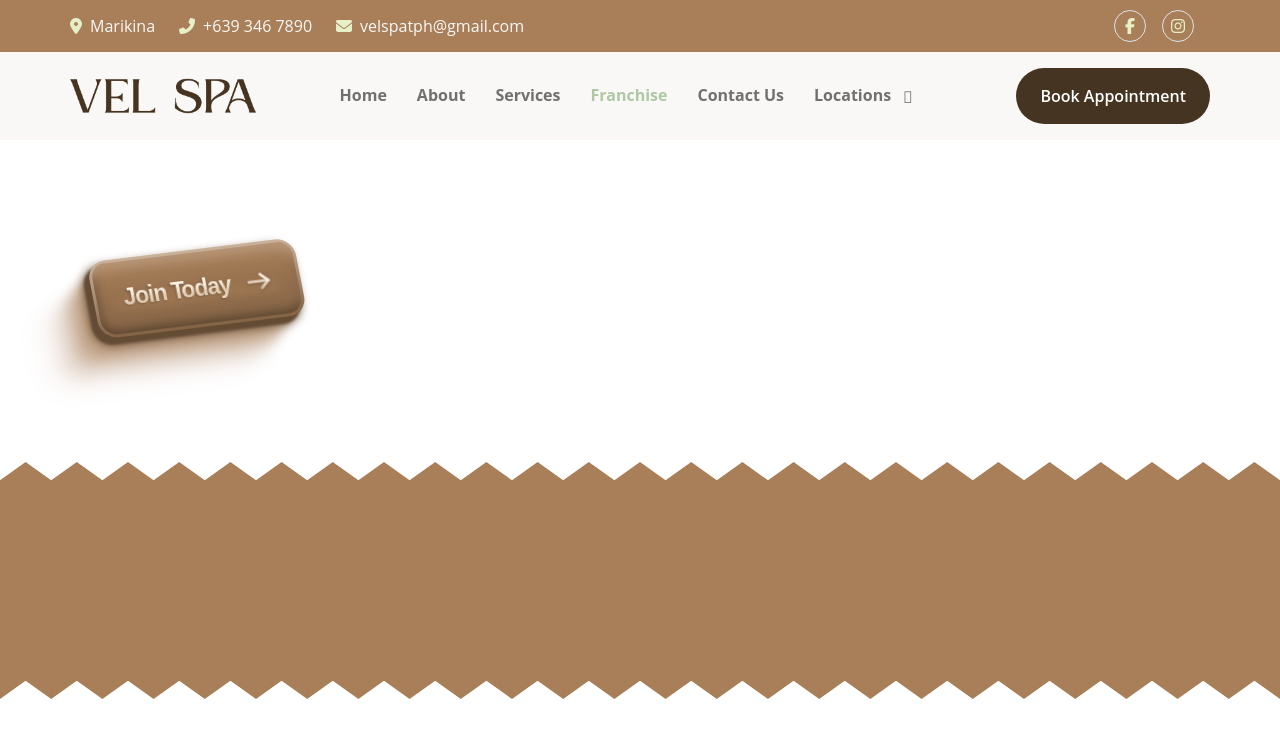
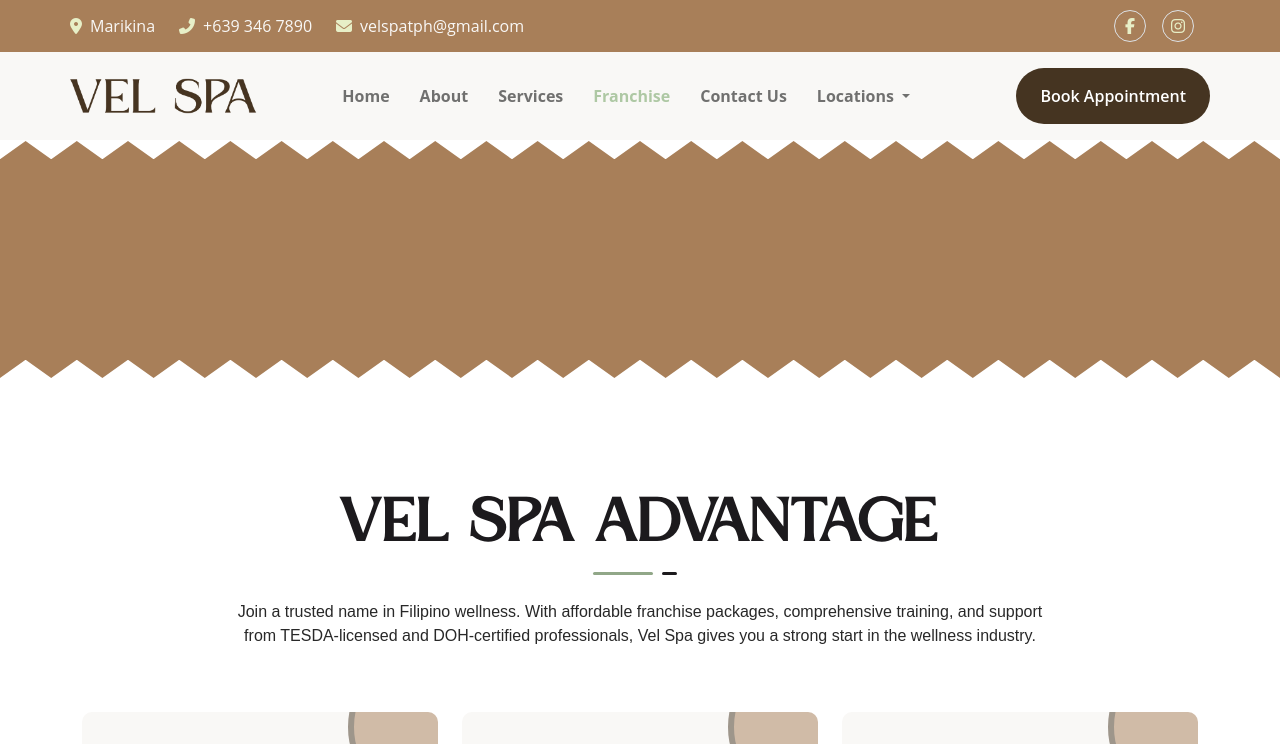
Before and after one commit to seybyiiii/VelSpa-demo, a plain HTML site: page franchise.html in a window 1280 px wide. Shown: the top 744 px of the page. Drawn offline with nearby package versions, Linux system fonts and the light colour scheme.

Commit message:
franchise and redirect

```diff
--- a/css/style.css
+++ b/css/style.css
@@ -707,12 +707,11 @@ body.fade-in {
   color: #aec8a4;
 }
 
-.navbar .dropdown-toggle::after {
+.navbar .dropdown-toggle {
   border: none;
   content: "\f107";
   font-weight: 700;
   vertical-align: middle;
-  margin-left: 8px;
 }
 
 @media (min-width: 1200px) {
@@ -740,6 +739,7 @@ body.fade-in {
   border-radius: 10px !important;
   transition: 0.5s;
   opacity: 1;
+  box-shadow: 0 8px 8px -4px #453421;
 }
 
 @media (min-width: 1200px) {
@@ -1633,6 +1633,12 @@ video {
 	}
 }
 
+@media (max-width:360px)  {
+	.h-125 {
+		height: 180px;
+	}
+}
+
 .location {
   background-position: center center;
   background-repeat: no-repeat;
--- a/franchise.html
+++ b/franchise.html
@@ -61,7 +61,7 @@
         </div> -->
     <!-- Header End -->
     <!-- Franchise -->
-    <section class="section-services">
+    <!-- <section class="section-services">
         <div class="container ">
             <div class="col-md-10">
                 <a
@@ -195,7 +195,7 @@
                 </div>
             </a>
         </div>
-    </section>
+    </section> -->
     <!-- End of Franchise -->
 
     <!-- Inclusion -->
--- a/js/main.js
+++ b/js/main.js
@@ -75,19 +75,19 @@
                                     <div class="col-lg-8">
                                         <div class="details d-flex flex-wrap">
                                             <div class="">
-                                                <a href="#" class="me-4 text-light">
+                                                <a href="contact-html" class="me-4 text-light">
                                                     <i class="fas fa-map-marker-alt cream me-2"></i>Marikina
                                                 </a>
                                             </div>
-                                            <a href="#" class="me-4 text-light"><i class="fas fa-phone-alt cream  me-2"></i>+639 346 7890</a>
-                                            <a href="#" class="text-light"><i class="fas fa-envelope cream  me-2"></i>velspatph@gmail.com</a>
+                                            <a href="contact.html" class="me-4 text-light"><i class="fas fa-phone-alt cream  me-2"></i>+639 346 7890</a>
+                                            <a href="contact.html" class="text-light"><i class="fas fa-envelope cream  me-2"></i>velspatph@gmail.com</a>
                                         </div>
 
                                     </div>
                                     <div class="socmed col-lg-4">
                                         <div class="d-flex align-items-center justify-content-end">
-                                            <a href="#" class="me-3 btn-square border rounded-circle cream "><i class="fab fa-facebook-f"></i></a>
-                                            <a href="#" class="me-3 btn-square border rounded-circle cream "><i class="fab fa-instagram"></i></a>
+                                            <a href="https://www.facebook.com/velspa01/" target="_blank" class="me-3 btn-square border rounded-circle cream "><i class="fab fa-facebook-f"></i></a>
+                                            <a href="https://www.instagram.com/velspatraditionalpinoyhilot" target="_blank" class="me-3 btn-square border rounded-circle cream "><i class="fab fa-instagram"></i></a>
                                         </div>
                                     </div>
                                 </div>
```
